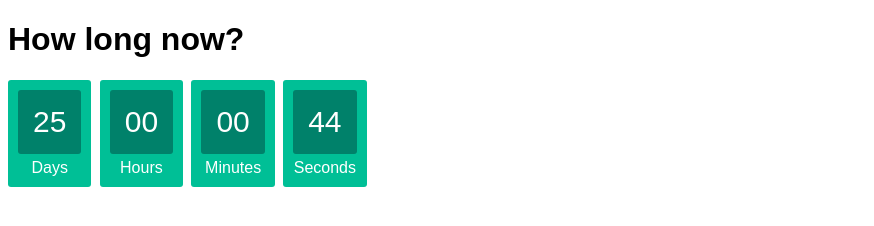
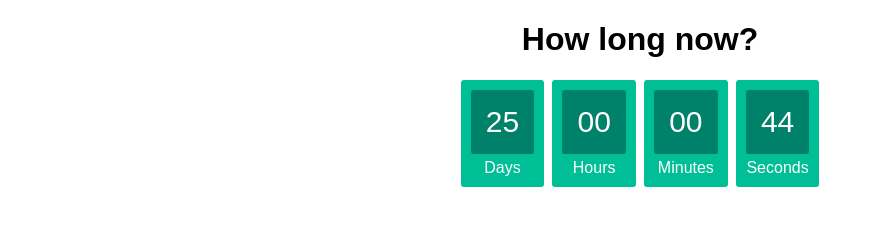
Before and after one commit to gkritchie/how-long-now, a plain HTML site: page index.html in a window 1280 px wide. Shown: the whole page, without its empty margins (0-874 px from the left). Drawn offline with Linux system fonts and the light colour scheme.

Commit message:
Center everything

```diff
--- a/app.js
+++ b/app.js
@@ -4,7 +4,7 @@ var jen = {
 };
 
 function getTimeRemaining(eventTime) {
-    var t = Date.parse(eventTime) - Date.parse(new Date());
+    var t = Date.parse(eventTime) - Date.now();
     var secs = Math.floor((t / 1000) % 60);
     var mins = Math.floor((t / 1000 / 60) % 60);
     var hours = Math.floor((t / (1000 * 60 * 60)) % 24);
--- a/index.html
+++ b/index.html
@@ -5,9 +5,10 @@
     <link rel="stylesheet" href="styles.css">
 </head>
 <body>
-    <h1>How long now?</h1>
+    <div id="container">
         <aside id="eventlist">
         </aside>
+        <h1>How long now?</h1>
         <div id="clockdiv">
             <div>
                 <span class="days"></span>
@@ -26,6 +27,7 @@
                 <div class="smalltext">Seconds</div>
             </div>
         </div>
+    </div>
     <script src="./app.js"></script>
     <script type="text/javascript">
         document.addEventListener('DOMContentLoaded', function() {
--- a/styles.css
+++ b/styles.css
@@ -1,5 +1,11 @@
+#container {
+    width: 1200px;
+    margin: 0 auto;
+}
+
 h1 {
     font-family: sans-serif;
+    text-align: center;
 }
 
 #clockdiv {
@@ -9,6 +15,7 @@ h1 {
     font-weight: 100;
     text-align: center;
     font-size: 30px;
+    width: 100%;
     margin: auto;
 }
 
```
Lines whose indentation alone changed are shown as unchanged.
